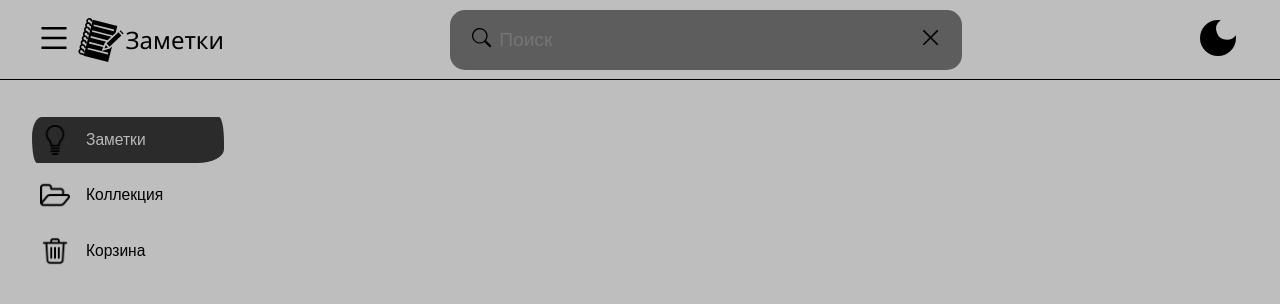
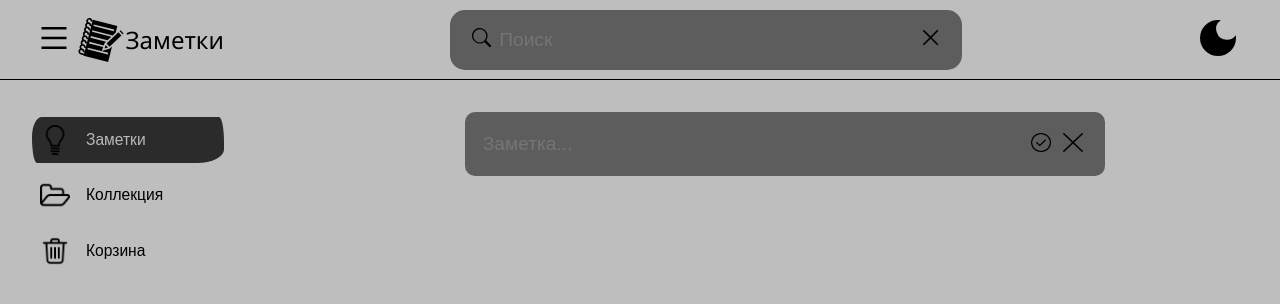
Before and after one commit to Evgenii-Buslaev/NotesAppReact, a React (Create React App) app: page / in a window 1280 px wide. Shown: the top 304 px of the page. Built offline with nearby package versions, Linux system fonts and the light colour scheme.

Commit message:
Created NoteInput component

```diff
--- a/src/App.js
+++ b/src/App.js
@@ -5,6 +5,7 @@ import "./css/reset.css";
 import Header from "./components/Header";
 import Menu from "./components/Menu";
 import NotesList from "./components/NotesList";
+import NoteInput from "./components/NoteInput";
 
 function App() {
   return (
@@ -12,7 +13,9 @@ function App() {
       <Header />
       <main>
         <Menu />
-        <NotesList />
+        <NotesList>
+          <NoteInput />
+        </NotesList>
       </main>
     </div>
   );
--- /dev/null
+++ b/src/components/NoteInput.jsx
@@ -0,0 +1,20 @@
+import confirmIcon from "../icons/note-input/confirm.png";
+import closeIcon from "../icons/note-input/close.png";
+
+import classes from "../css/components/NoteInput.module.css";
+
+function NoteInput() {
+  return (
+    <div className={classes.noteInputCont}>
+      <input type="sumbit" placeholder="Заметка..."></input>
+      <button>
+        <img src={confirmIcon} alt="confirm-button-icon" />
+      </button>
+      <button>
+        <img src={closeIcon} alt="close-button-icon" />
+      </button>
+    </div>
+  );
+}
+
+export default NoteInput;
--- a/src/components/NotesList.jsx
+++ b/src/components/NotesList.jsx
@@ -1,7 +1,13 @@
 import styles from "../css/components/NotesList.module.css";
+import NoteInput from "./NoteInput";
+import classes from "../css/components/NoteInput.module.css";
 
 function NotesList() {
-  return <div className={styles.notesCont}></div>;
+  return (
+    <div className={styles.notesCont}>
+      <NoteInput className={classes.noteInputCont} />
+    </div>
+  );
 }
 
 export default NotesList;
--- /dev/null
+++ b/src/css/components/NoteInput.module.css
@@ -0,0 +1,20 @@
+.noteInputCont {
+  display: flex;
+  justify-content: space-between;
+  align-items: center;
+  border-radius: 10px;
+  background-color: rgb(94, 93, 93);
+  width: 50vw;
+  padding: 1rem;
+  margin: auto;
+}
+
+.noteInputCont input {
+  width: 90%;
+  height: 2rem;
+  font-size: 1.2rem;
+}
+
+.noteInputCont img {
+  width: 20px;
+}
```
Also changed, not shown: src/icons/note-input/close.png (added), src/icons/note-input/confirm.png (added).
